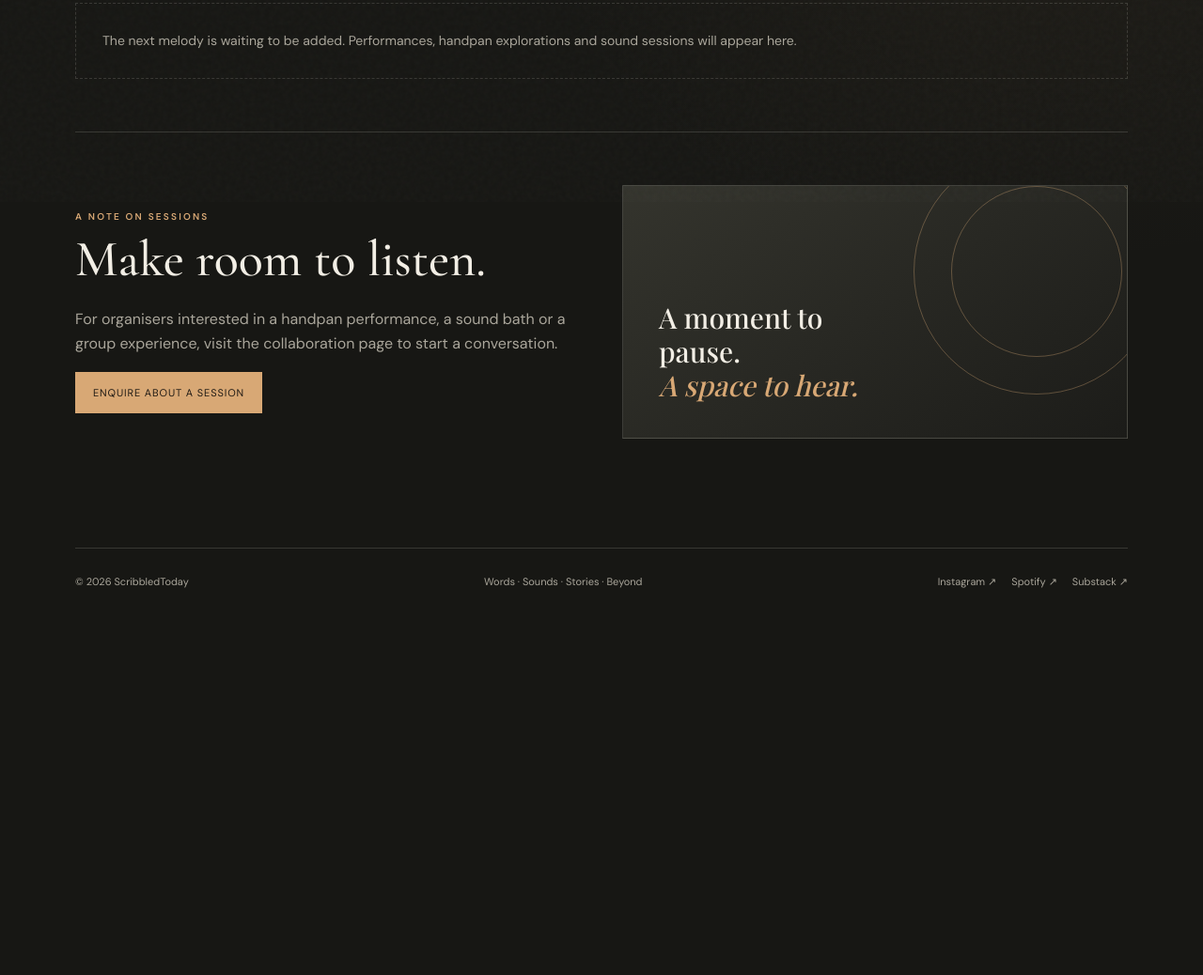
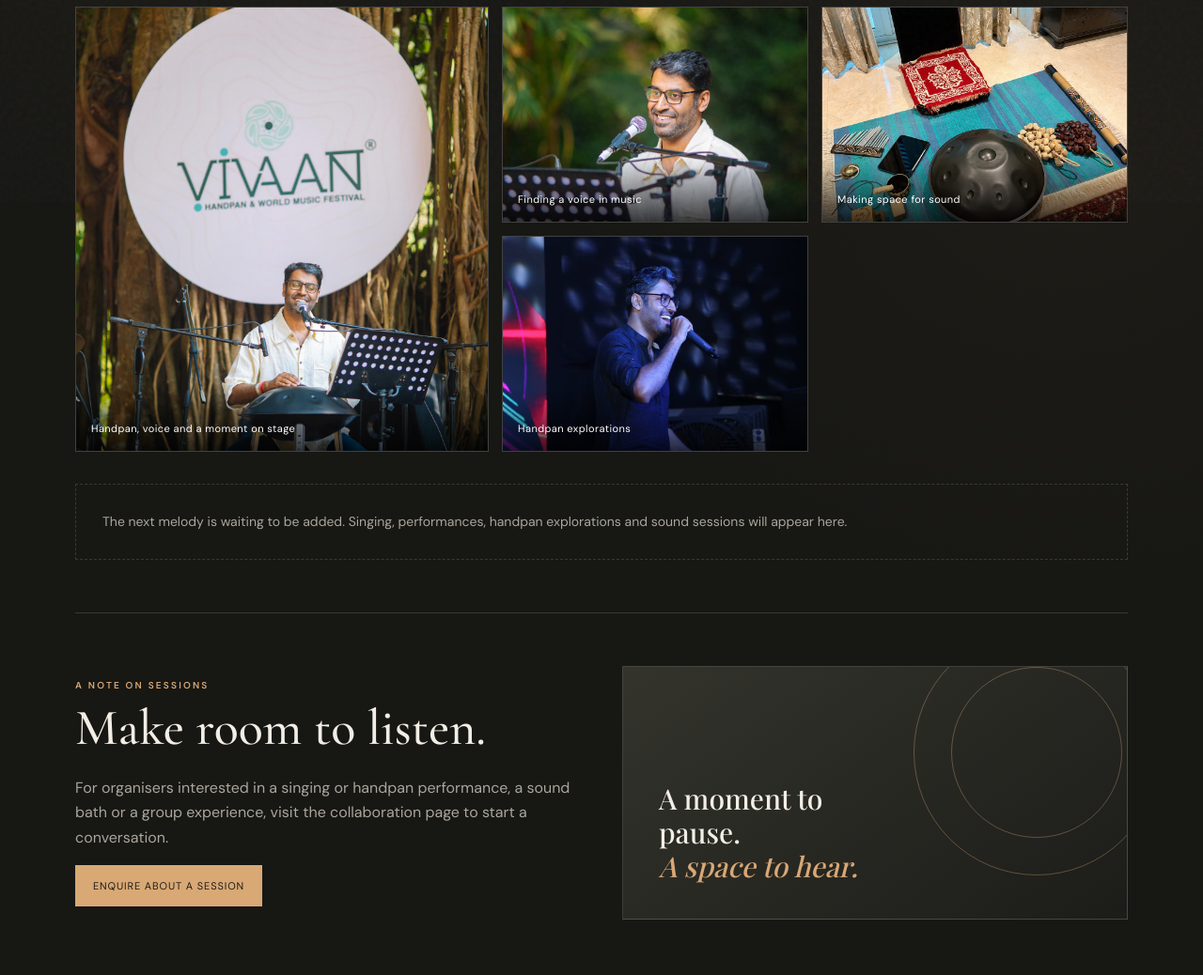
Before and after one commit to scribbledtoday/scribbledtoday-website, an Astro site: page /sounds in a window 1280 px wide. Shown: the part 585-1623 px from the top of the page at 94% size. Before the commit the page ends 1239 px from the top, so only its background shows below. Built offline with nearby package versions, Linux system fonts and the light colour scheme; Astro itself is replaced by a stand-in of ours; a web font is replaced by a local one.

Commit message:
Add selected portfolio photography and singing content

```diff
--- a/src/pages/sounds/index.astro
+++ b/src/pages/sounds/index.astro
@@ -1,13 +1,23 @@
 ---
 import SiteLayout from "../../layouts/SiteLayout.astro";
 const entries = Object.entries(import.meta.glob("../../content/work/*.md", { eager: true }))
-  .map(([path, mod]) => ({ slug: path.split("/").pop().replace(/\.md$/, ""), ...mod.frontmatter }))
+  .map(([path, mod]) => ({ slug: path.split("/").pop().replace(/\\.md$/, ""), ...mod.frontmatter }))
   .filter((item) => item.category === "sounds" && item.status !== "draft")
   .sort((a,b) => String(b.date || "").localeCompare(String(a.date || "")));
 ---
-<SiteLayout title="Sounds, ScribbledToday" description="Handpan, music, sound baths and shared listening experiences.">
-  <main><div class="page-hero"><div class="eyebrow">02 / Listen</div><h1>Some things are better <em>felt.</em></h1><p>A space for handpan, music, Poetry with Pan and sound journeys, melodies and moments that invite us to pause and listen.</p></div>
+<SiteLayout title="Sounds, ScribbledToday" description="Singing, handpan, music, sound baths and shared listening experiences.">
+  <main><div class="page-hero"><div class="eyebrow">02 / Listen</div><h1>Some things are better <em>felt.</em></h1><p>A space for singing, handpan, music, Poetry with Pan and sound journeys. Melodies and moments that invite us to pause and listen.</p></div>
   <section class="section"><div class="eyebrow">Music & sound journeys</div><h2 class="section-title">From the sound space</h2>
-  {entries.length ? <div class="card-grid">{entries.map((entry) => <a class="work-card" href={`/work/${entry.slug}/`}><div class="card-meta"><span>{entry.date || "Sound"}</span><span>↗</span></div><div><h2>{entry.title}</h2><p>{entry.excerpt || "A sound experience from ScribbledToday."}</p></div></a>)}</div> : <div class="empty-note">The next melody is waiting to be added. Performances, handpan explorations and sound sessions will appear here.</div>}</section>
-  <section class="section"><div class="split"><div><div class="eyebrow">A note on sessions</div><h2 class="section-title">Make room to listen.</h2><p class="muted">For organisers interested in a handpan performance, a sound bath or a group experience, visit the collaboration page to start a conversation.</p><a class="btn primary" href="/work-with-me/">Enquire about a session</a></div><div class="feature-panel"><strong>A moment to pause.<br/><em>A space to hear.</em></strong></div></div></section></main>
+  <div class="sound-gallery">
+    <figure class="sound-photo sound-photo-wide"><img src="/images/IMG_1954.jpg" alt="Performing with handpan and microphone at the VIVAAN Handpan and World Music Festival" loading="lazy"/><figcaption>Handpan, voice and a moment on stage</figcaption></figure>
+    <figure class="sound-photo"><img src="/images/03b3ca75-c94b-4666-bf2e-a137d31b4f51.JPG" alt="Singing into a microphone during a live performance" loading="lazy"/><figcaption>Finding a voice in music</figcaption></figure>
+    <figure class="sound-photo"><img src="/images/IMG_5593.jpg" alt="Handpan and sound instruments arranged for a sound session" loading="lazy"/><figcaption>Making space for sound</figcaption></figure>
+    <figure class="sound-photo"><img src="/images/374db88b-19d8-434a-8a0c-730a266e3880.JPG" alt="Playing handpan during a live music performance" loading="lazy"/><figcaption>Handpan explorations</figcaption></figure>
+  </div>
+  {entries.length ? <div class="card-grid">{entries.map((entry) => <a class="work-card" href={`/work/${entry.slug}/`}><div class="card-meta"><span>{entry.date || "Sound"}</span><span>↗</span></div><div><h2>{entry.title}</h2><p>{entry.excerpt || "A sound experience from ScribbledToday."}</p></div></a>)}</div> : <div class="empty-note">The next melody is waiting to be added. Singing, performances, handpan explorations and sound sessions will appear here.</div>}</section>
+  <section class="section"><div class="split"><div><div class="eyebrow">A note on sessions</div><h2 class="section-title">Make room to listen.</h2><p class="muted">For organisers interested in a singing or handpan performance, a sound bath or a group experience, visit the collaboration page to start a conversation.</p><a class="btn primary" href="/work-with-me/">Enquire about a session</a></div><div class="feature-panel"><strong>A moment to pause.<br/><em>A space to hear.</em></strong></div></div></section></main>
 </SiteLayout>
+<style>
+.sound-gallery{display:grid;grid-template-columns:1.35fr 1fr 1fr;grid-template-rows:230px 230px;gap:14px;margin:28px 0 34px}.sound-photo{margin:0;position:relative;overflow:hidden;background:#222;border:1px solid var(--line);min-height:0}.sound-photo-wide{grid-row:span 2}.sound-photo img{width:100%;height:100%;object-fit:cover;display:block;transition:transform .6s}.sound-photo:hover img{transform:scale(1.035)}.sound-photo figcaption{position:absolute;left:0;right:0;bottom:0;padding:35px 16px 14px;color:#fff;font-size:11px;letter-spacing:.04em;background:linear-gradient(transparent,rgba(0,0,0,.75))}
+@media(max-width:700px){.sound-gallery{grid-template-columns:1fr 1fr;grid-template-rows:220px 180px 180px}.sound-photo-wide{grid-column:span 2;grid-row:auto}}
+</style>
```
